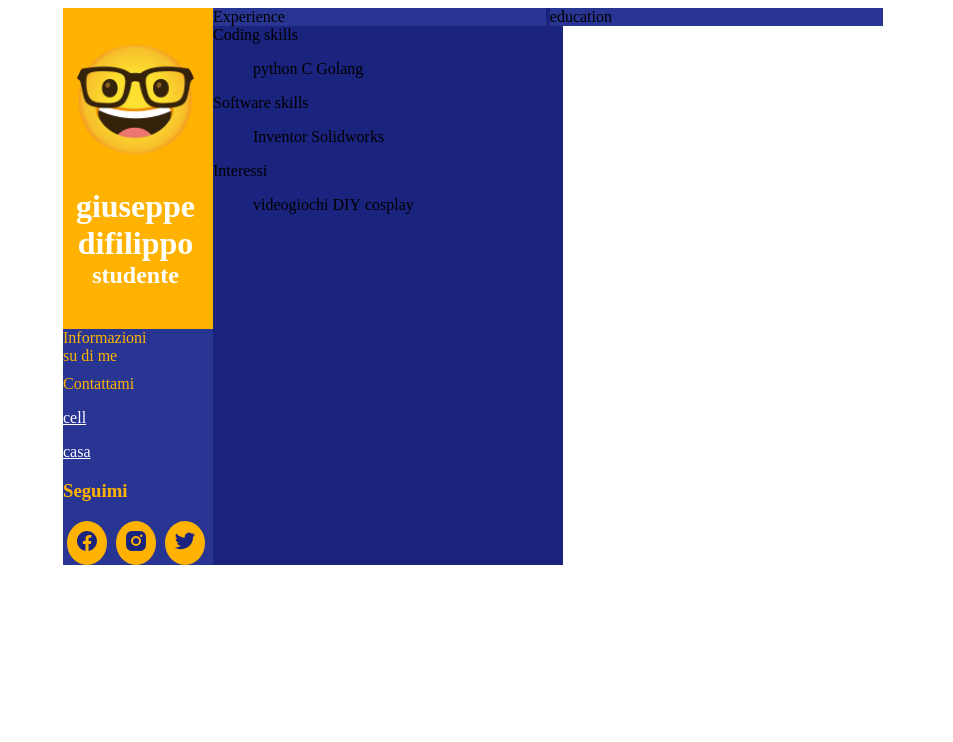
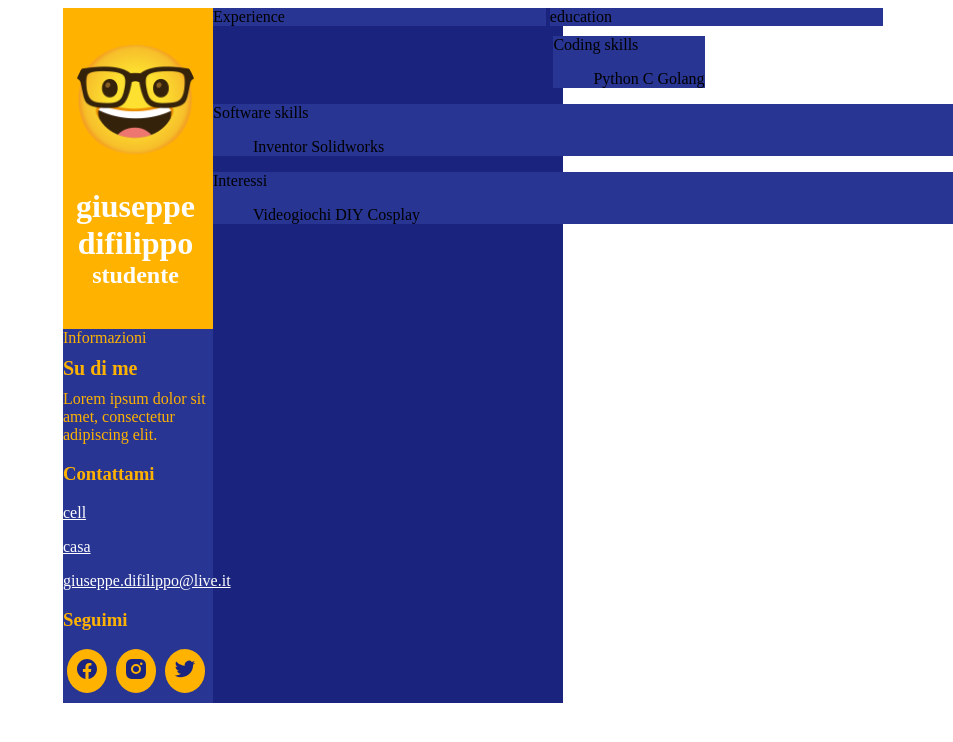
Before and after one commit to giuseppedifilippo/web-development, a plain HTML site: page curriculum.html in a window 1280 px wide. Shown: the top 742 px of the page, without its empty margins (327-1280 px from the left). Drawn offline with Linux system fonts and the light colour scheme.

Commit message:
update cv

```diff
--- a/curriculum.html
+++ b/curriculum.html
@@ -7,10 +7,6 @@
         * {
             box-sizing: border-box;
             /*tutti i dic figli nel body considerano solo lo spazio del parent*/
-        }
-
-        div {
-            /*border: 1px solid black;*/
         }
 
         #container {
@@ -27,7 +23,6 @@
             display: inline-block;
             background: #283593;
             /*non basta per mettere i due div inline*/
-
         }
 
         #dx {
@@ -36,121 +31,172 @@
             /*background: #283593;*/
             position: absolute;
         }
+
         #profilo {
             background: #ffb300;
             padding: 30px 15px 20px 10px;
         }
-        #profilo img{
+
+        #profilo img {
             width: 100%;
-            border-radius: 100%;/**/
+            border-radius: 100%;
+            /**/
         }
-        #profilo h1,h2{
+
+        #profilo h1,
+        h2 {
             color: white;
             text-align: center;
             text-transform: lowercase;
         }
-        #about h3{
+
+        #about h3 {
             color: #ffb300;
             margin: 10px 0;
             font-size: 1.25em;
         }
+
         #info {
             color: #ffb300;
         }
+
         a {
             color: white
         }
+
         svg {
             fill: #1a237e;
             transition-duration: 0.3s;
         }
+
         #exp {
             display: inline-block;
             width: 40%;
             margin-right: 10;
             background: #283593;
         }
+
         #edu {
             display: inline-block;
             background: #283593;
             width: 40%;
         }
+
         #lista li {
             display: inline;
         }
+
+        li::marker {
+            color: #ffb300;
+        }
+
         #box {
             text-align: center;
         }
+
         #box a {
             display: inline-block;
             background: #ffb300;
             padding: 8px;
             border-radius: 50%;
             margin-right: 5px;
+            margin-bottom: 10px;
         }
-        #box svg:hover{
+
+        #box svg:hover {
             transform: scale(1.2) rotate(360deg);
+        }
+
+        #code {
+            background: #283593;
+            margin-top: 10px;
+            max-width: fit-content;
+            margin-left: auto;
+            margin-right: auto;
+        }
+
+        #soft {
+            background: #283593;
+        }
+
+        #int {
+            background: #283593;
         }
     </style>
 </head>
 
 <body>
     <div id="container">
-        <div id="sx"><div id="profilo">
+        <div id="sx">
+            <div id="profilo">
                 <img src="nerd.png">
-            <h1 style="margin-bottom: 0%;">Giuseppe Difilippo <h2 style="margin-top: 0%;">studente</h2></h1>
+                <h1 style="margin-bottom: 0%;">Giuseppe Difilippo <h2 style="margin-top: 0%;">studente</h2>
+                </h1>
             </div>
             <div id="info">Informazioni
-                <div id="about">su di me
-                    <h3></h3>
+                <div id="about">
+                    <h3>Su di me</h3>
+                    Lorem ipsum dolor sit amet, consectetur adipiscing elit.
                 </div>
-                <div>Contattami
+                <div><h3>Contattami</h3>
                     <p><a href="tel:123456789">cell</a></p>
                     <p><a href="address:Milano">casa</a></p>
+                    <p><a href="mailto:giuseppe.difilippo@live.it">giuseppe.difilippo@live.it</a></p>
                 </div>
-                <div><h3>Seguimi</h3>
+                <div>
+                    <h3>Seguimi</h3>
                     <div id="box">
-                        <a href="https://facebook.com"><svg xmlns="http://www.w3.org/2000/svg" viewBox="0 0 24 24" width="24" height="24">
+                        <a href="https://facebook.com"><svg xmlns="http://www.w3.org/2000/svg" viewBox="0 0 24 24"
+                                width="24" height="24">
                                 <path fill="none" d="M0 0h24v24H0z"></path>
-                                <path d="M12 2C6.477 2 2 6.477 2 12c0 4.991 3.657 9.128 8.438 9.879V14.89h-2.54V12h2.54V9.797c0-2.506 1.492-3.89 3.777-3.89 1.094 0 2.238.195 2.238.195v2.46h-1.26c-1.243 0-1.63.771-1.63 1.562V12h2.773l-.443 2.89h-2.33v6.989C18.343 21.129 22 16.99 22 12c0-5.523-4.477-10-10-10z"></path>
+                                <path
+                                    d="M12 2C6.477 2 2 6.477 2 12c0 4.991 3.657 9.128 8.438 9.879V14.89h-2.54V12h2.54V9.797c0-2.506 1.492-3.89 3.777-3.89 1.094 0 2.238.195 2.238.195v2.46h-1.26c-1.243 0-1.63.771-1.63 1.562V12h2.773l-.443 2.89h-2.33v6.989C18.343 21.129 22 16.99 22 12c0-5.523-4.477-10-10-10z">
+                                </path>
                             </svg></a>
-                        <a href="https://instagram.com"><svg xmlns="http://www.w3.org/2000/svg" viewBox="0 0 24 24" width="24" height="24">
+                        <a href="https://instagram.com"><svg xmlns="http://www.w3.org/2000/svg" viewBox="0 0 24 24"
+                                width="24" height="24">
                                 <path fill="none" d="M0 0h24v24H0z"></path>
-                                <path d="M12 2c2.717 0 3.056.01 4.122.06 1.065.05 1.79.217 2.428.465.66.254 1.216.598 1.772 1.153a4.908 4.908 0 0 1 1.153 1.772c.247.637.415 1.363.465 2.428.047 1.066.06 1.405.06 4.122 0 2.717-.01 3.056-.06 4.122-.05 1.065-.218 1.79-.465 2.428a4.883 4.883 0 0 1-1.153 1.772 4.915 4.915 0 0 1-1.772 1.153c-.637.247-1.363.415-2.428.465-1.066.047-1.405.06-4.122.06-2.717 0-3.056-.01-4.122-.06-1.065-.05-1.79-.218-2.428-.465a4.89 4.89 0 0 1-1.772-1.153 4.904 4.904 0 0 1-1.153-1.772c-.248-.637-.415-1.363-.465-2.428C2.013 15.056 2 14.717 2 12c0-2.717.01-3.056.06-4.122.05-1.066.217-1.79.465-2.428a4.88 4.88 0 0 1 1.153-1.772A4.897 4.897 0 0 1 5.45 2.525c.638-.248 1.362-.415 2.428-.465C8.944 2.013 9.283 2 12 2zm0 5a5 5 0 1 0 0 10 5 5 0 0 0 0-10zm6.5-.25a1.25 1.25 0 0 0-2.5 0 1.25 1.25 0 0 0 2.5 0zM12 9a3 3 0 1 1 0 6 3 3 0 0 1 0-6z"></path>
+                                <path
+                                    d="M12 2c2.717 0 3.056.01 4.122.06 1.065.05 1.79.217 2.428.465.66.254 1.216.598 1.772 1.153a4.908 4.908 0 0 1 1.153 1.772c.247.637.415 1.363.465 2.428.047 1.066.06 1.405.06 4.122 0 2.717-.01 3.056-.06 4.122-.05 1.065-.218 1.79-.465 2.428a4.883 4.883 0 0 1-1.153 1.772 4.915 4.915 0 0 1-1.772 1.153c-.637.247-1.363.415-2.428.465-1.066.047-1.405.06-4.122.06-2.717 0-3.056-.01-4.122-.06-1.065-.05-1.79-.218-2.428-.465a4.89 4.89 0 0 1-1.772-1.153 4.904 4.904 0 0 1-1.153-1.772c-.248-.637-.415-1.363-.465-2.428C2.013 15.056 2 14.717 2 12c0-2.717.01-3.056.06-4.122.05-1.066.217-1.79.465-2.428a4.88 4.88 0 0 1 1.153-1.772A4.897 4.897 0 0 1 5.45 2.525c.638-.248 1.362-.415 2.428-.465C8.944 2.013 9.283 2 12 2zm0 5a5 5 0 1 0 0 10 5 5 0 0 0 0-10zm6.5-.25a1.25 1.25 0 0 0-2.5 0 1.25 1.25 0 0 0 2.5 0zM12 9a3 3 0 1 1 0 6 3 3 0 0 1 0-6z">
+                                </path>
                             </svg></a>
-                        <a href="https://twitter.com"><svg xmlns="http://www.w3.org/2000/svg" viewBox="0 0 24 24" width="24" height="24">
+                        <a href="https://twitter.com"><svg xmlns="http://www.w3.org/2000/svg" viewBox="0 0 24 24"
+                                width="24" height="24">
                                 <path fill="none" d="M0 0h24v24H0z"></path>
-                                <path d="M22.162 5.656a8.384 8.384 0 0 1-2.402.658A4.196 4.196 0 0 0 21.6 4c-.82.488-1.719.83-2.656 1.015a4.182 4.182 0 0 0-7.126 3.814 11.874 11.874 0 0 1-8.62-4.37 4.168 4.168 0 0 0-.566 2.103c0 1.45.738 2.731 1.86 3.481a4.168 4.168 0 0 1-1.894-.523v.052a4.185 4.185 0 0 0 3.355 4.101 4.21 4.21 0 0 1-1.89.072A4.185 4.185 0 0 0 7.97 16.65a8.394 8.394 0 0 1-6.191 1.732 11.83 11.83 0 0 0 6.41 1.88c7.693 0 11.9-6.373 11.9-11.9 0-.18-.005-.362-.013-.54a8.496 8.496 0 0 0 2.087-2.165z"></path>
+                                <path
+                                    d="M22.162 5.656a8.384 8.384 0 0 1-2.402.658A4.196 4.196 0 0 0 21.6 4c-.82.488-1.719.83-2.656 1.015a4.182 4.182 0 0 0-7.126 3.814 11.874 11.874 0 0 1-8.62-4.37 4.168 4.168 0 0 0-.566 2.103c0 1.45.738 2.731 1.86 3.481a4.168 4.168 0 0 1-1.894-.523v.052a4.185 4.185 0 0 0 3.355 4.101 4.21 4.21 0 0 1-1.89.072A4.185 4.185 0 0 0 7.97 16.65a8.394 8.394 0 0 1-6.191 1.732 11.83 11.83 0 0 0 6.41 1.88c7.693 0 11.9-6.373 11.9-11.9 0-.18-.005-.362-.013-.54a8.496 8.496 0 0 0 2.087-2.165z">
+                                </path>
                             </svg></a>
                     </div>
                 </div>
             </div>
-        </div><div id="dx"><!--lo spazio tra i div viene formattato-->
+        </div>
+        <div id="dx"><!--lo spazio tra i div viene formattato-->
             <div>
                 <div id="exp">Experience</div>
                 <div id="edu">education</div>
             </div>
             <div id="lista">
-            <div>Coding skills
-                <div >
+                <div id="code">Coding skills
+                    <div>
                         <ul>
-                        <li>python</li>
+                            <li>Python</li>
                             <li>C</li>
                             <li>Golang</li>
                         </ul>
                     </div>
                 </div>
-            <div>Software skills
+                <div id="soft">Software skills
                     <ul>
                         <li>Inventor</li>
                         <li>Solidworks</li>
                     </ul>
                 </div>
-            <div>Interessi
+                <div id="int">Interessi
                     <ul>
-                    <li>videogiochi</li>
+                        <li>Videogiochi</li>
                         <li>DIY</li>
-                    <li>cosplay</li>
+                        <li>Cosplay</li>
                     </ul>
                 </div>
             </div>
```
Lines whose indentation alone changed are shown as unchanged.
